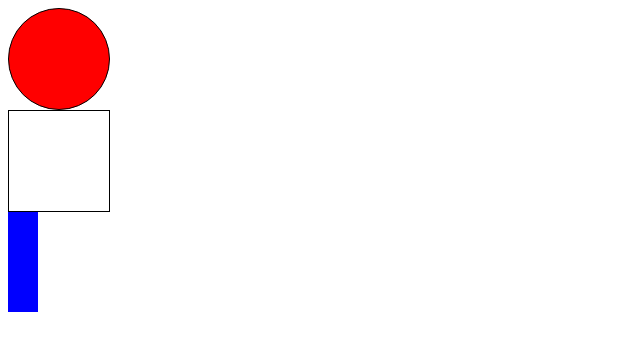
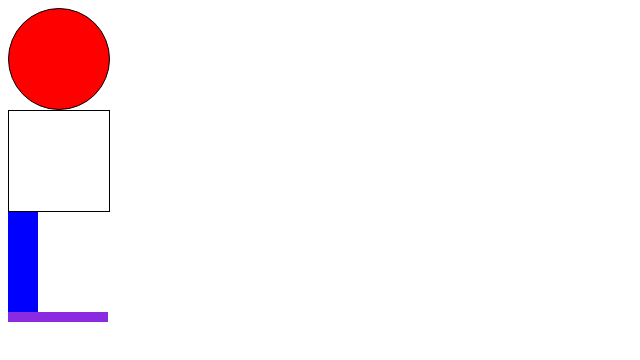
Before and after one commit to Ichoi1029/git-drawing, a plain HTML site: page index.html in a window 1280 px wide. Shown: the whole page, without its empty margins (0-640 px from the left). Drawn offline with Linux system fonts and the light colour scheme.

Commit message:
shose done

```diff
--- a/index.html
+++ b/index.html
@@ -23,11 +23,17 @@
         height: 100px;
         background: blue;
     }
+    .shose{
+        width: 100px;
+        height: 10px;
+        background: blueviolet;
+    }
 </style>
 </head>
 <body>
     <div class="head"></div>
     <div class="body"></div>
     <div class="leg"></div>
+    <div class="shose"></div>
 </body>
 </html>
```
